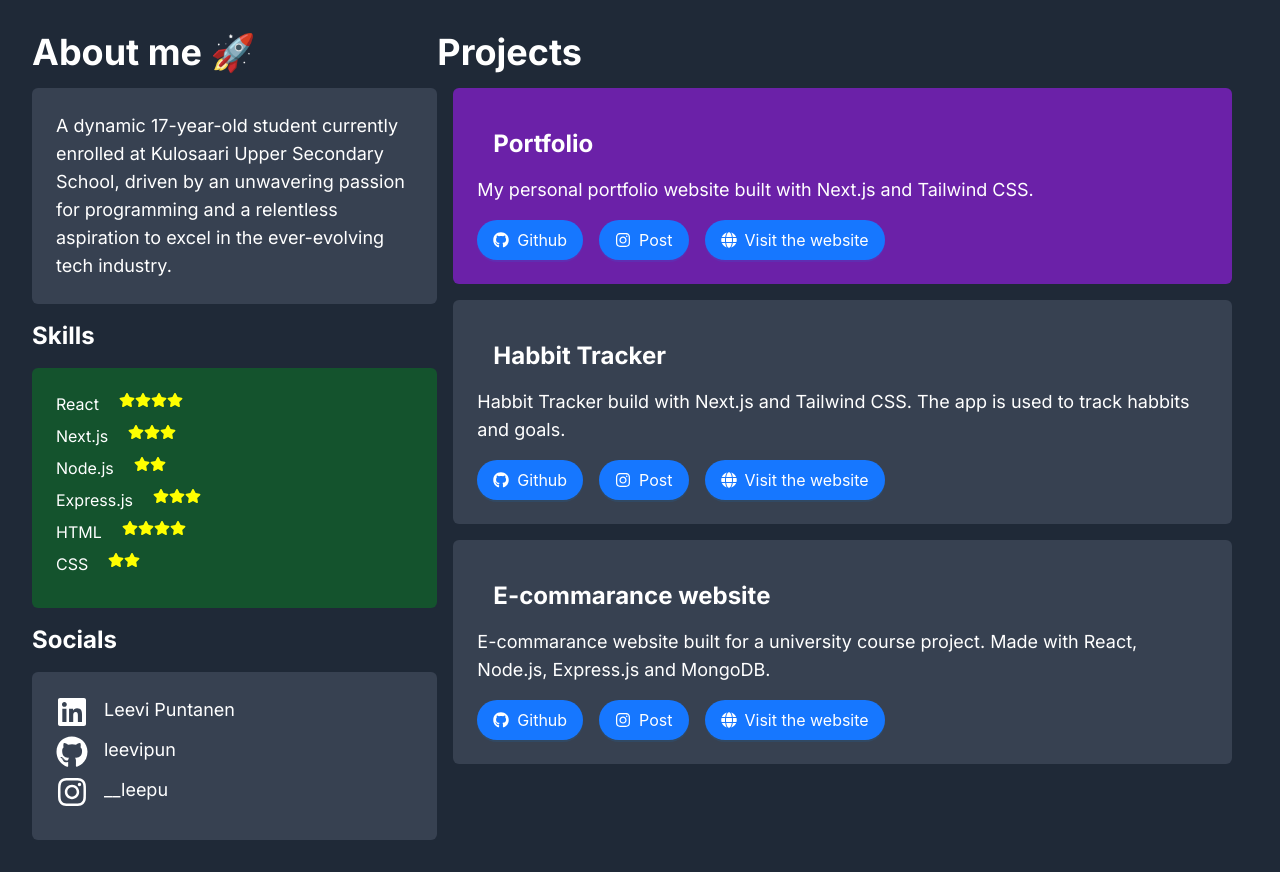
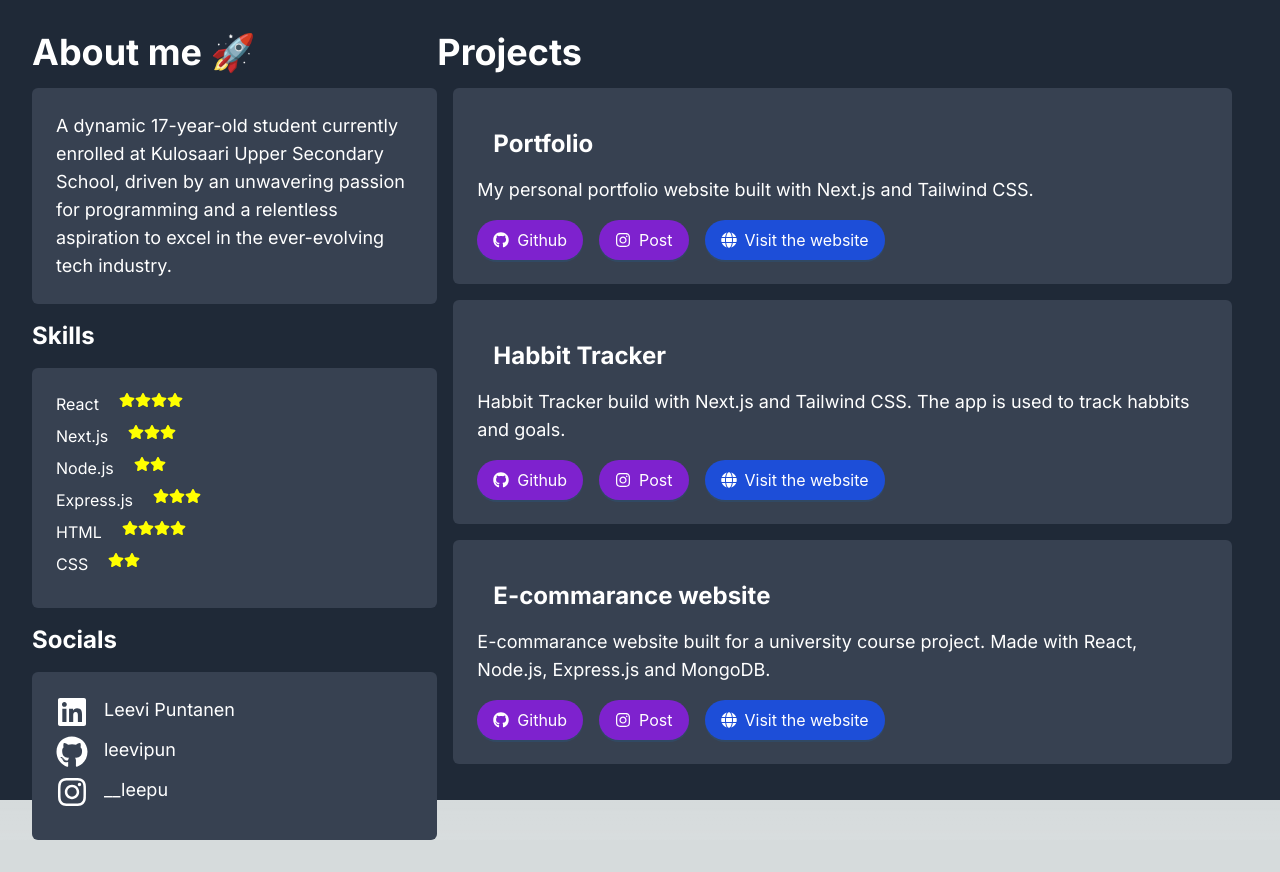
Before and after one commit to leevipun/Portfolio, a Next.js app in the folder portfolio/: page / in a window 1280 px wide. After the commit the page ends 840 px from the top, so only its background shows below. Built offline with nearby package versions, Linux system fonts and the light colour scheme.

Commit message:
Component changes

```diff
--- /dev/null
+++ b/portfolio/app/components/Projects.tsx
@@ -0,0 +1,130 @@
+import React from 'react';
+import {FaGithub, FaGlobe, FaInstagram} from 'react-icons/fa';
+import {Button} from 'antd';
+
+export const Projects: React.FC = () => {
+  return (
+    <div className='w-2/3 min-w-[300px]'>
+      <h1 className='text-4xl font-bold mb-4'>Projects</h1>
+      <div className='bg-gray-700 p-6 rounded-md m-4'>
+        <h2 className='text-2xl font-bold m-4'>Portfolio</h2>
+        <p className='text-lg mb-4'>
+          My personal portfolio website built with Next.js and Tailwind CSS.
+        </p>
+        <Button
+          className='mr-4 bg-purple-700'
+          type='primary'
+          shape='round'
+          icon={<FaGithub />}
+          size='large'
+          href='https://portfolio-neon-kappa-94.vercel.app/'
+          target='_blank'
+        >
+          Github
+        </Button>
+        <Button
+          className='mr-4 bg-purple-700'
+          type='primary'
+          shape='round'
+          icon={<FaInstagram />}
+          size='large'
+          href=''
+          target='_blank'
+        >
+          Post
+        </Button>
+        <Button
+          className='bg-blue-700'
+          type='primary'
+          shape='round'
+          icon={<FaGlobe />}
+          size='large'
+          href='https://courseproject-ten.vercel.app/'
+          target='_blank'
+        >
+          Visit the website
+        </Button>
+      </div>
+      <div className='bg-gray-700 p-6 rounded-md m-4'>
+        <h2 className='text-2xl font-bold m-4'>Habbit Tracker</h2>
+        <p className='text-lg mb-4'>
+          Habbit Tracker build with Next.js and Tailwind CSS. The app is used to
+          track habbits and goals.
+        </p>
+        <Button
+          className='mr-4 bg-purple-700'
+          type='primary'
+          shape='round'
+          icon={<FaGithub />}
+          size='large'
+          href='https://github.com/leevipun/Habbit-Tracker'
+          target='_blank'
+        >
+          Github
+        </Button>
+        <Button
+          className='mr-4 bg-purple-700'
+          type='primary'
+          shape='round'
+          icon={<FaInstagram />}
+          size='large'
+          href=''
+          target='_blank'
+        >
+          Post
+        </Button>
+        <Button
+          className='bg-blue-700'
+          type='primary'
+          shape='round'
+          icon={<FaGlobe />}
+          size='large'
+          href='https://courseproject-ten.vercel.app/'
+          target='_blank'
+        >
+          Visit the website
+        </Button>
+      </div>
+      <div className='bg-gray-700 p-6 rounded-md m-4'>
+        <h2 className='text-2xl font-bold m-4'>E-commarance website</h2>
+        <p className='text-lg mb-4'>
+          E-commarance website built for a university course project. Made with
+          React, Node.js, Express.js and MongoDB.
+        </p>
+        <Button
+          className='mr-4 bg-purple-700'
+          type='primary'
+          shape='round'
+          icon={<FaGithub />}
+          size='large'
+          href='https://github.com/leevipun/Courseproject'
+          target='_blank'
+        >
+          Github
+        </Button>
+        <Button
+          className='mr-4 bg-purple-700'
+          type='primary'
+          shape='round'
+          icon={<FaInstagram />}
+          size='large'
+          href=''
+          target='_blank'
+        >
+          Post
+        </Button>
+        <Button
+          className='bg-blue-700'
+          type='primary'
+          shape='round'
+          icon={<FaGlobe />}
+          size='large'
+          href='https://courseproject-ten.vercel.app/'
+          target='_blank'
+        >
+          Visit the website
+        </Button>
+      </div>
+    </div>
+  );
+};
--- a/portfolio/app/components/infobox.tsx
+++ b/portfolio/app/components/infobox.tsx
@@ -50,19 +50,17 @@ export const InfoBox: React.FC = () => {
   };
 
   return (
-    <div className='bg-gray-800 p-8 text-white flex'>
-      <div className='w-1/3'>
+    <div className='w-1/3 min-w-[300px]'>
       <h1 className='text-4xl font-bold mb-4'>About me 🚀</h1>
       <div className='bg-gray-700 p-6 rounded-md'>
         <p className='text-lg'>
           A dynamic 17-year-old student currently enrolled at Kulosaari Upper
-            Secondary School, driven by an unwavering passion for programming
-            and a relentless aspiration to excel in the ever-evolving tech
-            industry.
+          Secondary School, driven by an unwavering passion for programming and
+          a relentless aspiration to excel in the ever-evolving tech industry.
         </p>
       </div>
       <h2 className='text-2xl font-bold mb-4 mt-4'>Skills </h2>
-        <div className='bg-green-900 p-6 rounded-md'>
+      <div className='bg-gray-700 p-6 rounded-md'>
         <ul>{skillListItems}</ul>
       </div>
       <div>
@@ -92,126 +90,5 @@ export const InfoBox: React.FC = () => {
         </div>
       </div>
     </div>
-      <div className='w-2/3'>
-        <h1 className='text-4xl font-bold mb-4'>Projects</h1>
-        <div className='bg-purple-800 p-6 rounded-md m-4'>
-          <h2 className='text-2xl font-bold m-4'>Portfolio</h2>
-          <p className='text-lg mb-4'>
-            My personal portfolio website built with Next.js and Tailwind CSS.
-          </p>
-          <Button
-            className='mr-4'
-            type='primary'
-            shape='round'
-            icon={<FaGithub />}
-            size='large'
-            href='https://github.com/leevipun/Habbit-Tracker'
-            target='_blank'
-          >
-            Github
-          </Button>
-          <Button
-            className='mr-4 custom-btn'
-            type='primary'
-            shape='round'
-            icon={<FaInstagram />}
-            size='large'
-            href=''
-            target='_blank'
-          >
-            Post
-          </Button>
-          <Button
-            className='custom-btn'
-            type='primary'
-            shape='round'
-            icon={<FaGlobe />}
-            size='large'
-            href='https://courseproject-ten.vercel.app/'
-            target='_blank'
-          >
-            Visit the website
-          </Button>
-        </div>
-        <div className='bg-gray-700 p-6 rounded-md m-4'>
-          <h2 className='text-2xl font-bold m-4'>Habbit Tracker</h2>
-          <p className='text-lg mb-4'>
-            Habbit Tracker build with Next.js and Tailwind CSS. The app is used
-            to track habbits and goals.
-          </p>
-          <Button
-            className='mr-4'
-            type='primary'
-            shape='round'
-            icon={<FaGithub />}
-            size='large'
-            href='https://github.com/leevipun/Habbit-Tracker'
-            target='_blank'
-          >
-            Github
-          </Button>
-          <Button
-            className='mr-4'
-            type='primary'
-            shape='round'
-            icon={<FaInstagram />}
-            size='large'
-            href=''
-            target='_blank'
-          >
-            Post
-          </Button>
-          <Button
-            type='primary'
-            shape='round'
-            icon={<FaGlobe />}
-            size='large'
-            href='https://courseproject-ten.vercel.app/'
-            target='_blank'
-          >
-            Visit the website
-          </Button>
-        </div>
-        <div className='bg-gray-700 p-6 rounded-md m-4'>
-          <h2 className='text-2xl font-bold m-4'>E-commarance website</h2>
-          <p className='text-lg mb-4'>
-            E-commarance website built for a university course project. Made
-            with React, Node.js, Express.js and MongoDB.
-          </p>
-          <Button
-            className='mr-4'
-            type='primary'
-            shape='round'
-            icon={<FaGithub />}
-            size='large'
-            href='https://github.com/leevipun/Courseproject'
-            target='_blank'
-          >
-            Github
-          </Button>
-          <Button
-            className='mr-4'
-            type='primary'
-            shape='round'
-            icon={<FaInstagram />}
-            size='large'
-            href=''
-            target='_blank'
-          >
-            Post
-          </Button>
-          <Button
-            type='primary'
-            shape='round'
-            icon={<FaGlobe />}
-            size='large'
-            href='https://courseproject-ten.vercel.app/'
-            target='_blank'
-          >
-            Visit the website
-          </Button>
-        </div>
-      </div>
-    </div>
   );
 };
--- a/portfolio/app/page.tsx
+++ b/portfolio/app/page.tsx
@@ -1,11 +1,12 @@
-import Image from 'next/image';
 import {InfoBox} from './components/infobox';
+import {Projects} from './components/Projects';
 
 export default function Home() {
   return (
-    <main>
-      <div>
+    <main className='flex flex-col'>
+      <div className='flex bg-gray-800 p-8 text-white h-screen'>
         <InfoBox />
+        <Projects />
       </div>
     </main>
   );
```
Lines whose indentation alone changed are shown as unchanged.
